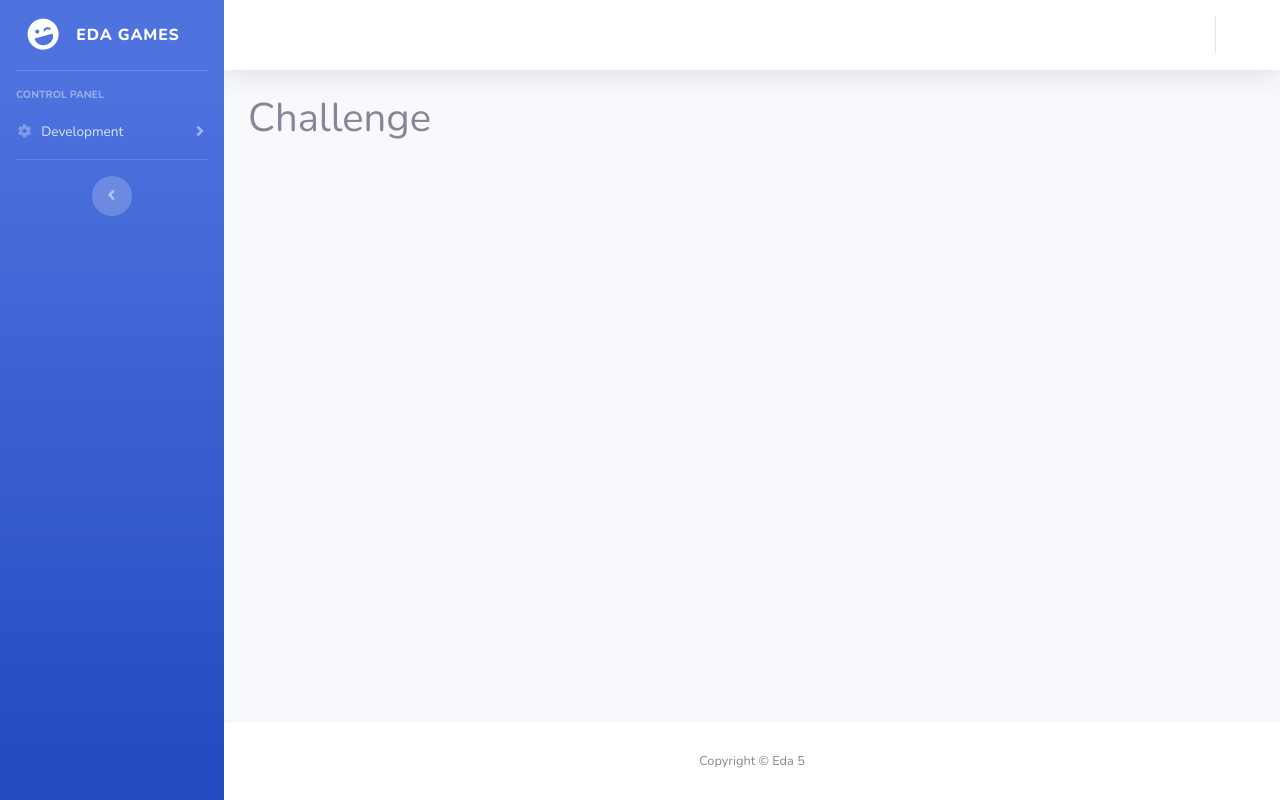
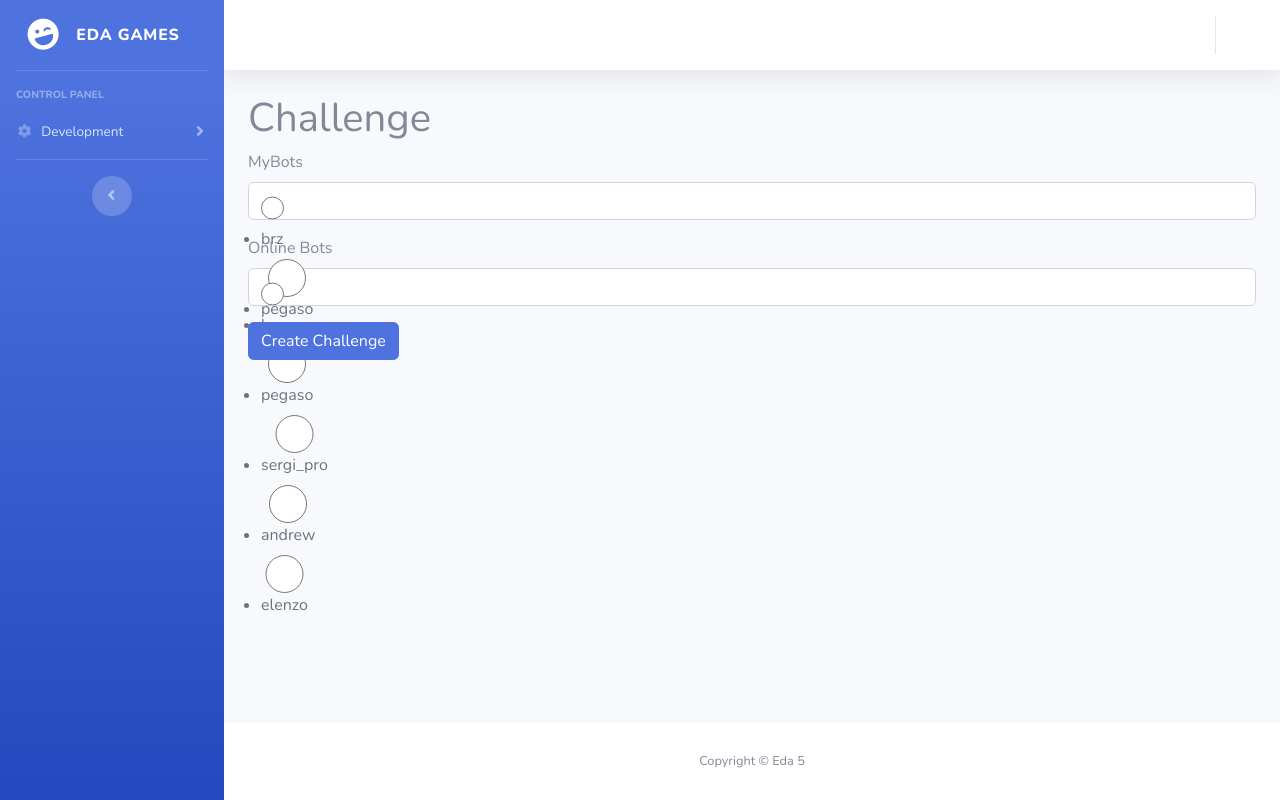
Before and after one commit to evbeda/edagames-django, a Django app: template development/templates/development/challenge.html in a window 1280 px wide. Run offline with Django 3.2, Linux system fonts and the light colour scheme; the template is opened without the code that fills it: values that come from a table or form of the project are taken from there, others are empty; some libraries are stand-ins or nearby versions.

Commit message:
refactor challenge form and view

```diff
--- /dev/null
+++ b/development/forms.py
@@ -0,0 +1,19 @@
+from django import forms
+
+
+my_bots = [
+    ('1', 'brz'),
+    ('2', 'pegaso'),
+]
+online_bots = [
+    ('1', 'brz'),
+    ('2', 'pegaso'),
+    ('3', 'sergi_pro'),
+    ('4', 'andrew'),
+    ('5', 'elenzo'),
+]
+
+
+class ChallengeForm(forms.Form):
+    bot1 = forms.ChoiceField(label='MyBots', widget=forms.RadioSelect, choices=my_bots)
+    bot2 = forms.ChoiceField(label='Online Bots', widget=forms.RadioSelect, choices=online_bots)
--- a/development/templates/development/challenge.html
+++ b/development/templates/development/challenge.html
@@ -1,12 +1,14 @@
 {% extends "base.html" %}
 
+{% load bootstrap4 %}
+{% bootstrap_css %}
 {% block page_content %}
 <div class="container">
-
-<h1>Challenge</h1>
-
+    <h1>Challenge</h1>
+<form method="post">
+    {% csrf_token %}
+    {% bootstrap_form form %}
+    <input class="btn btn-primary" type="submit" value="Create Challenge">
+</form>
 </div>
-{% endblock %}
-
-{% block logout_modal %}
-{% endblock logout_modal%}
+{% endblock page_content %}
--- a/development/urls.py
+++ b/development/urls.py
@@ -1,10 +1,17 @@
 from django.urls import path
-from development.views import Challenge
+from development.views import ChallengeView
 from development.views import MatchListView
 
 
 app_name = 'development'
 urlpatterns = [
-    path('challenge', Challenge.as_view(), name='challenge'),
-    path('match_history', MatchListView.as_view(), name='match_history'),
+    path(
+        'challenge',
+        ChallengeView.as_view(template_name='development/challenge.html'),
+        name='challenge',
+    ),
+    path(
+        'match_history',
+        MatchListView.as_view(),
+        name='match_history'),
 ]
```
Also changed, not shown: development/views.py (+9 -5 lines).
